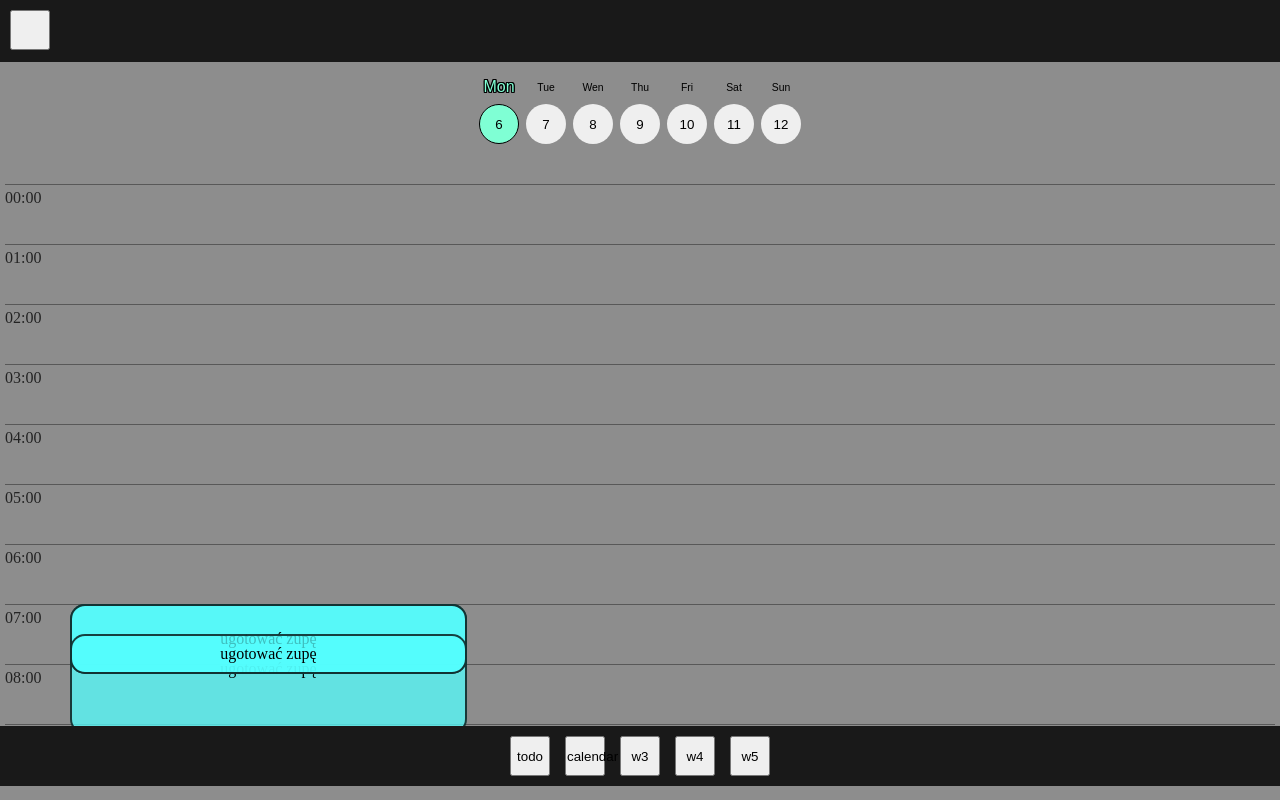
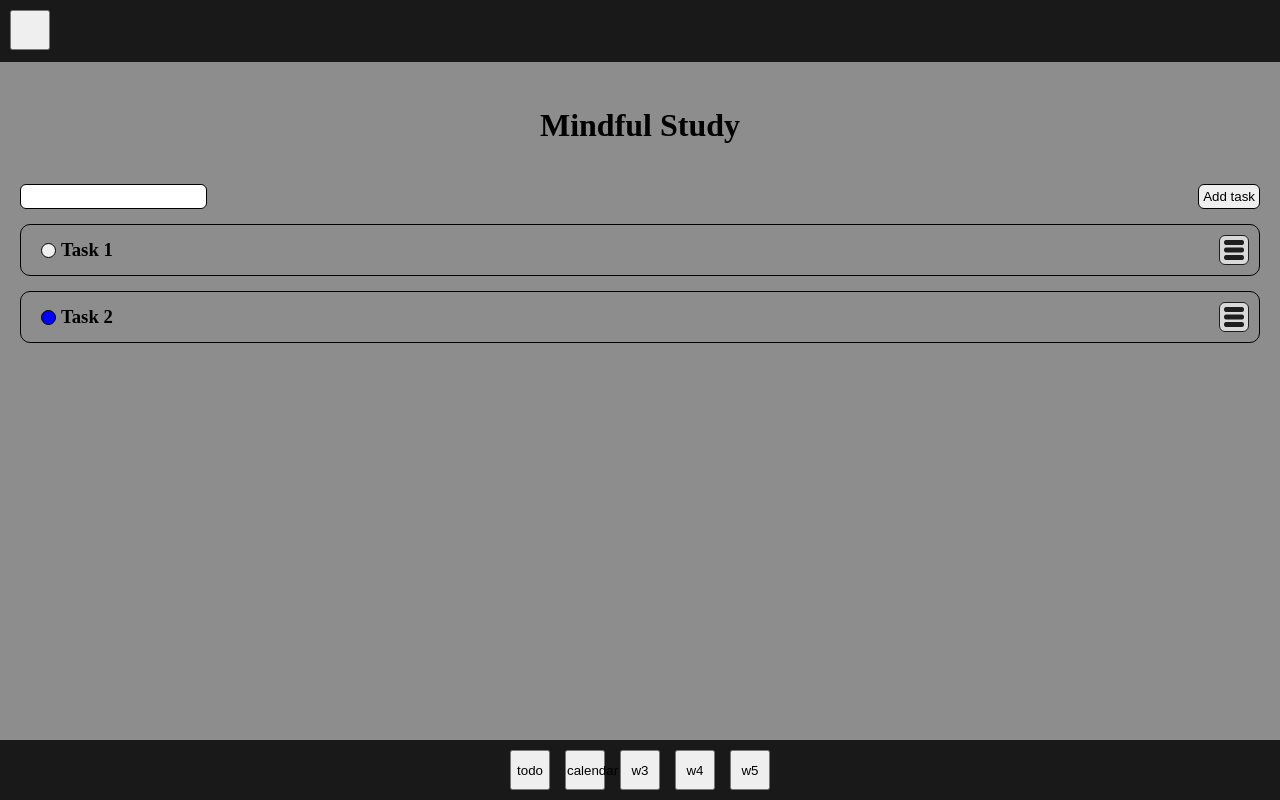
Before and after one commit to AreczeQ192/Mindful-Study, a React (Vite) app: page / in a window 1280 px wide. Built offline with nearby package versions, Linux system fonts and the light colour scheme.

Commit message:
Update App.jsx

```diff
--- a/src/App.jsx
+++ b/src/App.jsx
@@ -1,20 +1,11 @@
 import { useState } from 'react'
 // import reactLogo from './assets/react.svg'
 import './App.css'
-import Todo from './components/Todo'
-import Calendar from './components/Calendar'
-import Navbar from './components/Navbar'
-import Footer from './components/Footer'
-
+import Application from './components/Application'
 
 function App() {
   return (
-    <>
-    <Navbar />
-    {/* <Todo /> */}
-    <Calendar />
-    <Footer />
-    </>
+    <Application />
   )
 }
 
```
